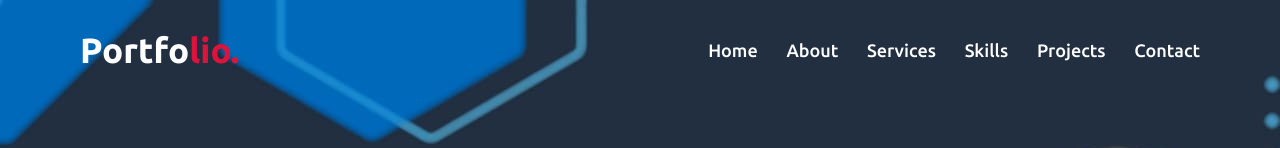
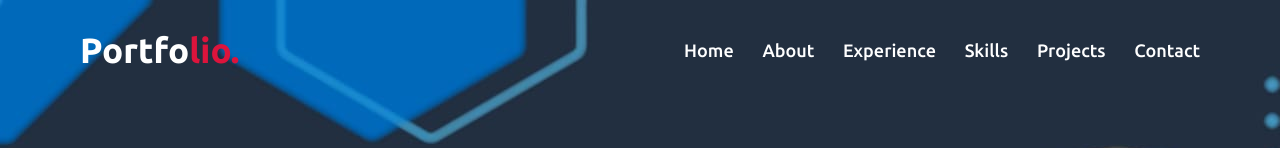
Before and after one commit to Reetesh0007/Portfolio, a plain HTML site: page index.html in a window 1280 px wide. Shown: the top 148 px of the page. Drawn offline with nearby package versions, Linux system fonts and the light colour scheme.

Commit message:
Update index.html

```diff
--- a/index.html
+++ b/index.html
@@ -24,7 +24,7 @@
             <ul class="menu">
                 <li><a href="#home" class="menu-btn">Home</a></li>
                 <li><a href="#about" class="menu-btn">About</a></li>
-                <li><a href="#services" class="menu-btn">Services</a></li>
+                <li><a href="#services" class="menu-btn">Experience</a></li>
                 <li><a href="#skills" class="menu-btn">Skills</a></li>
                 <li><a href="#teams" class="menu-btn">Projects</a></li>
                 <li><a href="#contact" class="menu-btn">Contact</a></li>
```
